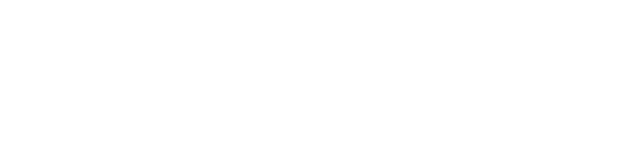
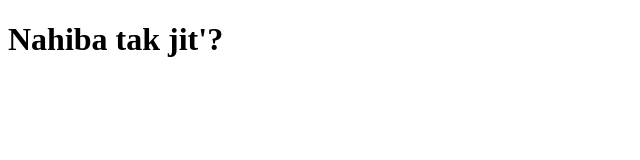
Before and after one commit to axeholder/github-tutorial, a plain HTML site: page index.html in a window 1280 px wide. Shown: the whole page, without its empty margins (0-640 px from the left). Drawn offline with Linux system fonts and the light colour scheme.

Commit message:
Изменяет стили и заголовок

```diff
--- a/css/styles.css
+++ b/css/styles.css
@@ -0,0 +1,4 @@
+body {
+  background-color: #ffffff;
+  padding-top: 30px;
+}
--- a/index.html
+++ b/index.html
@@ -3,9 +3,13 @@
   <head>
     <meta charset="UTF-8" />
     <meta name="viewport" content="width=device-width, initial-scale=1.0" />
-    <title>Document</title>
+    <title>pain</title>
   </head>
   <body>
-    <div></div>
+    <div>
+        <p>
+            <h1>Nahiba tak jit'?</h1>
+        </p>
+    </div>
   </body>
 </html>
```
